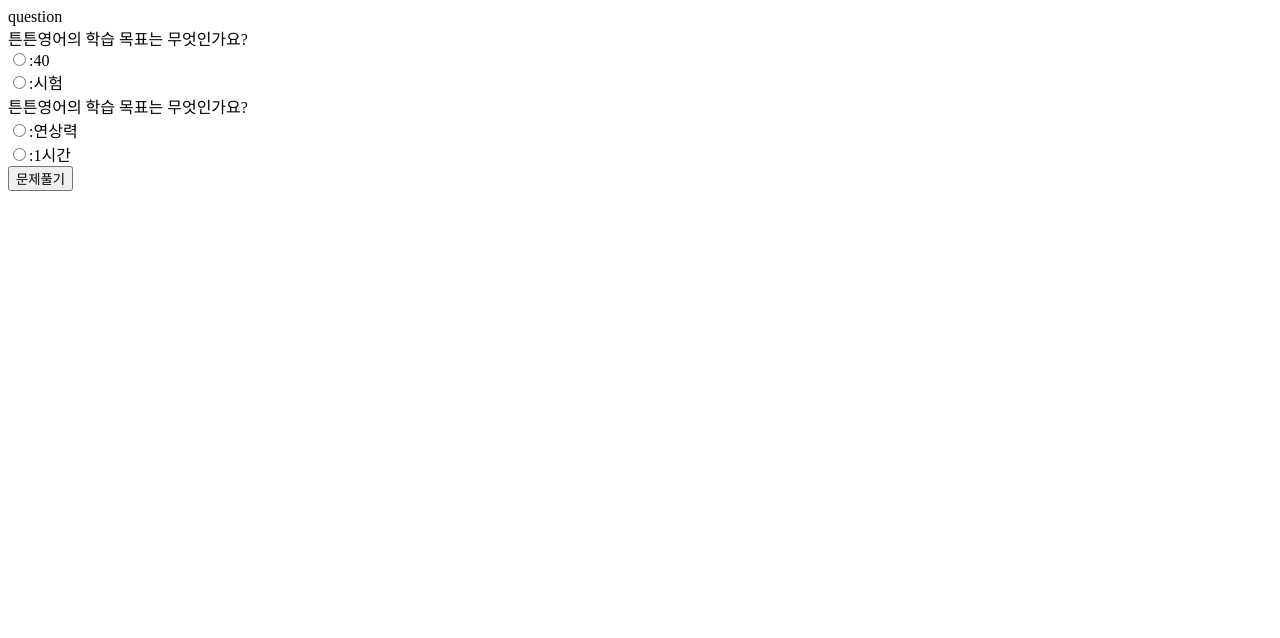
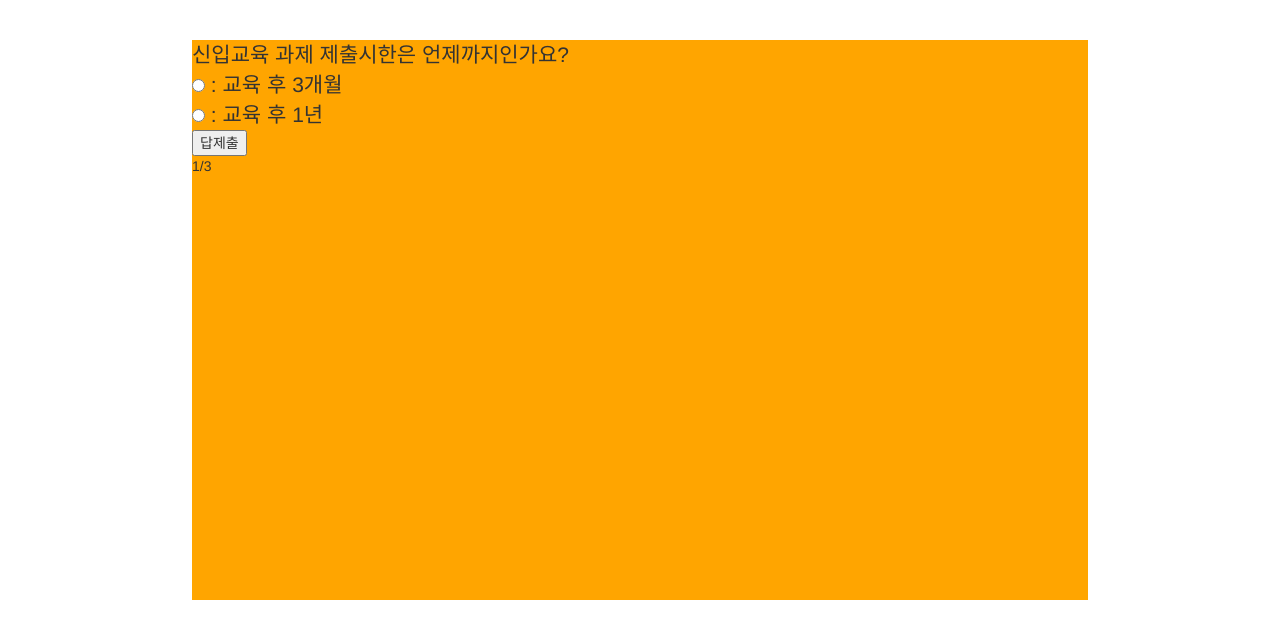
Before and after one commit to kindfamily/portfolio, a plain HTML site: page project/randomQ/index.html in a window 1280 px wide. Drawn offline with nearby package versions, Linux system fonts and the light colour scheme.

Commit message:
just one question and center aline , font size changed

```diff
--- a/project/randomQ/index.html
+++ b/project/randomQ/index.html
@@ -7,30 +7,66 @@
 	<!-- Tells the browser what the title of this page should be. -->
 	<title>randomQ</title>
 
+    <!-- 부트스트랩 -->
+    <link rel="stylesheet" href="https://maxcdn.bootstrapcdn.com/bootstrap/3.3.2/css/bootstrap.min.css">
+
+    <!-- 부가적인 테마 -->
+    <link rel="stylesheet" href="https://maxcdn.bootstrapcdn.com/bootstrap/3.3.2/css/bootstrap-theme.min.css">
+
+    <!-- 합쳐지고 최소화된 최신 자바스크립트 -->
+    <script src="https://maxcdn.bootstrapcdn.com/bootstrap/3.3.2/js/bootstrap.min.js"></script>
+
+
 	<!-- Load the page styles. -->
-<!--	<link href="css/style.css" rel="stylesheet">-->
+    <!--    <link href="css/style.css" rel="stylesheet">-->
+    <style>
+    /*  css/style.css*/
+        #container
+        {
+          width: 70%;
+          height: 70%;
+          margin: 40px auto;
+          background: orange;
+        }
 
+        #main
+        {
+          position: relative;
+          display: inline-block;
+
+          width: 50%;
+          padding: 1em;
+/*          background: orange;*/
+          color: white;
+        }
+        #question, #correctAnser, #wrongAnswer{
+            font-size: 1.5em;
+        }
+    </style>
 	<!--
 	Uncomment the <script> tag below when you're ready to add an interactive Google Map to your resume!
 	-->
 	<!-- <script src="http://maps.googleapis.com/maps/api/js?libraries=places"></script> -->
 
 	<meta name="viewport" content="width=device-width,initial-scale=1">
+
 </head>
 	<body>
-		<div id="question">question</div>
-		<form action="">
-            <div id="correctAnswer"></div>
-            <div id="wrongAnswer"></div>
-		    <button>문제풀기</button>
-		</form>
-		<script src="js/jQuery.js"></script>
-
+	<div id="container">
+        <div id="center">
+            <div id="question"></div>
+                <div id="correctAnswer"></div>
+                <div id="wrongAnswer"></div>
+                <button>답제출</button>
+                <div id="counter">1/3</div>
+            <script src="js/jQuery.js"></script>
+        </div>
+    </div>
         <script>
 			//components.js
 			var HTMLquestion = '<div class="">%data%</div>';
 
-            var HTMLanswer = '<div class=""><input type="radio" name="color" value="red">:%data%</div>';
+            var HTMLanswer = '<div class=""><input type="radio" name="color" value="red"> : %data%</div>';
 
 			//randomQ.js
 //			var questionAndAnswers = {
@@ -60,6 +96,11 @@ var work = {
             "question": "튼튼영어 수업은 최대 몇분인가요?",
             "correctAnswer": "40",
             "wrongAnswer": "1시간"
+        },
+        {
+            "question": "신입교육 과제 제출시한은 언제까지인가요?",
+            "correctAnswer": "교육 후 3개월",
+            "wrongAnswer": "교육 후 1년"
         }
     ]
 };
@@ -67,33 +108,37 @@ var work = {
 
 // 랜덤함수 만들기 범위있는 난수
 function rand(start, end)
-
 {
     return Math.floor((Math.random() * (end-start+1)) + start);
 }
 
+//
+//function displayWork() {
+//for (var i=0; i<9; i++){
+//    console.log(i);
+//}
+//// bio객체에 skills가 있는지 확인하고 있다면 ID가 header인 div에
+//    for (job in work.jobs) {
+//        // create new div for wrok experience
+        var length = work.jobs.length;
+//
+        var randNum = rand(0, length-1);
 
-function displayWork() {
+        var formattedQuestion = HTMLquestion.replace("%data%", work.jobs[randNum].question);
 
-// bio객체에 skills가 있는지 확인하고 있다면 ID가 header인 div에
-    for (job in work.jobs) {
-        // create new div for wrok experience
+        var formattedCorrectAnswer = HTMLanswer.replace("%data%", work.jobs[randNum].correctAnswer);
 
-        var formattedQuestion = HTMLquestion.replace("%data%", work.jobs[rand(0, 1)].question);
+        var formattedWrongAnswer = HTMLanswer.replace("%data%", work.jobs[randNum].wrongAnswer);
 
-        var formattedCorrectAnswer = HTMLanswer.replace("%data%", work.jobs[rand(0, 1)].correctAnswer);
-
-        var formattedWrongAnswer = HTMLanswer.replace("%data%", work.jobs[rand(0, 1)].wrongAnswer);
-
-//        var formattedDescription = HTMLworkDescription.replace("%data", work.jobs[job].description);
+//       var formattedDescription = HTMLworkDescription.replace("%data", work.jobs[job].description);
 
         var formattedQuestionAndAnswer = formattedQuestion + formattedCorrectAnswer + formattedWrongAnswer;
 
         $("#question").append(formattedQuestionAndAnswer);
         // last reference W3school https://www.w3schools.com/jquery/sel_last.asp
-        }
-    }
-displayWork();
+//        }
+//    }
+//displayWork();
 
 //            for (questionAndAnswer in questionAndAnswers.questionTuntunConcept) {
 //                var formattedQuestion = HTMLquestion.replace("%data%", questionAndAnswer.questionTuntunConcept[questionAndAnswer].question);
```
Also changed, not shown: project/randomQ/css/style.css (added).
